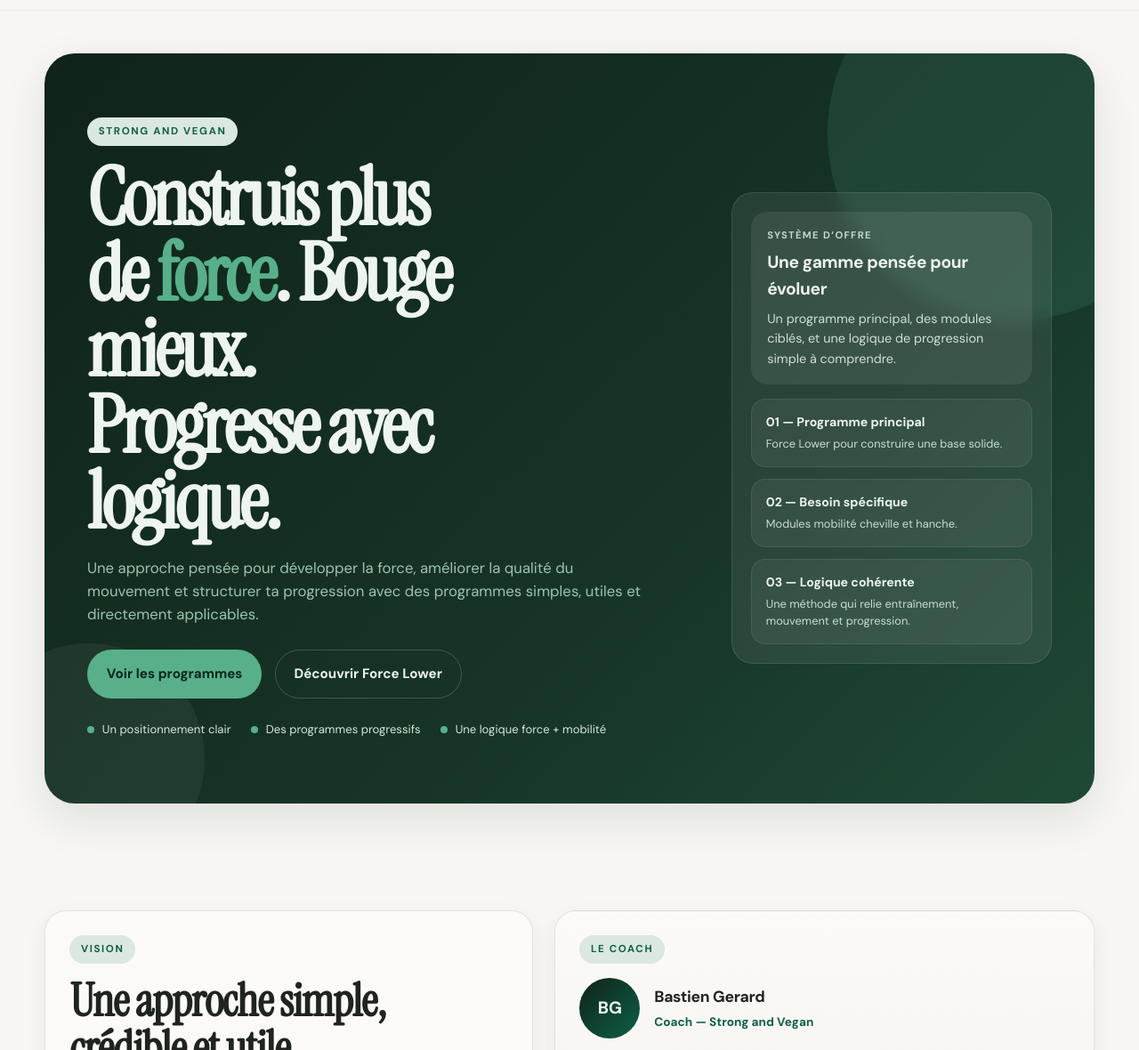
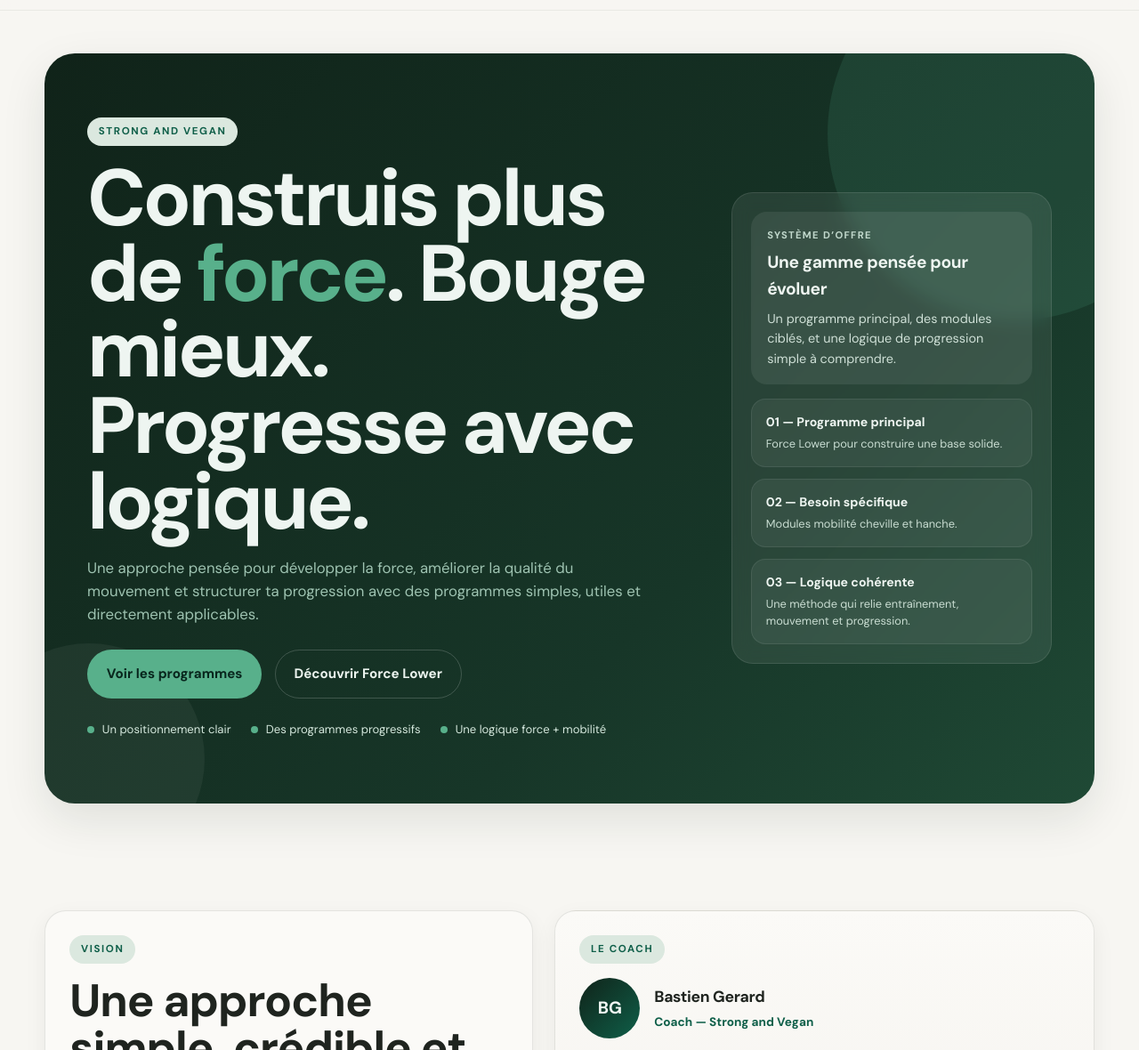
Before and after one commit to bastiengerardcoaching/strongandvegan, a plain HTML site: page index.html in a window 1280 px wide. Shown: the part 65-1245 px from the top of the page at 89% size. Drawn offline with Linux system fonts and the light colour scheme.

Commit message:
style: remplace Instrument Serif par DM Sans sur tous les titres

```diff
--- a/index.html
+++ b/index.html
@@ -7,7 +7,7 @@
 
   <link rel="preconnect" href="https://fonts.googleapis.com">
   <link rel="preconnect" href="https://fonts.gstatic.com" crossorigin>
-  <link href="https://fonts.googleapis.com/css2?family=DM+Sans:wght@400;500;700&family=Instrument+Serif:ital@0;1&display=swap" rel="stylesheet">
+  <link href="https://fonts.googleapis.com/css2?family=DM+Sans:wght@400;500;700&display=swap" rel="stylesheet">
 
   <style>
     *, *::before, *::after { box-sizing: border-box; margin: 0; padding: 0; }
@@ -82,7 +82,7 @@
     }
 
     .section-title {
-      font-family: 'Instrument Serif', serif;
+      font-family: 'DM Sans', sans-serif;
       font-size: clamp(2rem, 4vw, 3.4rem);
       line-height: 1.03;
       letter-spacing: -0.02em;
@@ -272,7 +272,7 @@
     }
 
     .hero h1 {
-      font-family: 'Instrument Serif', serif;
+      font-family: 'DM Sans', sans-serif;
       font-size: clamp(3rem, 7vw, 5.8rem);
       line-height: 0.95;
       letter-spacing: -0.04em;
@@ -645,7 +645,7 @@
     }
 
     .final-box h2 {
-      font-family: 'Instrument Serif', serif;
+      font-family: 'DM Sans', sans-serif;
       font-size: clamp(2.1rem, 4vw, 3.6rem);
       line-height: 1.02;
       letter-spacing: -0.03em;
```
